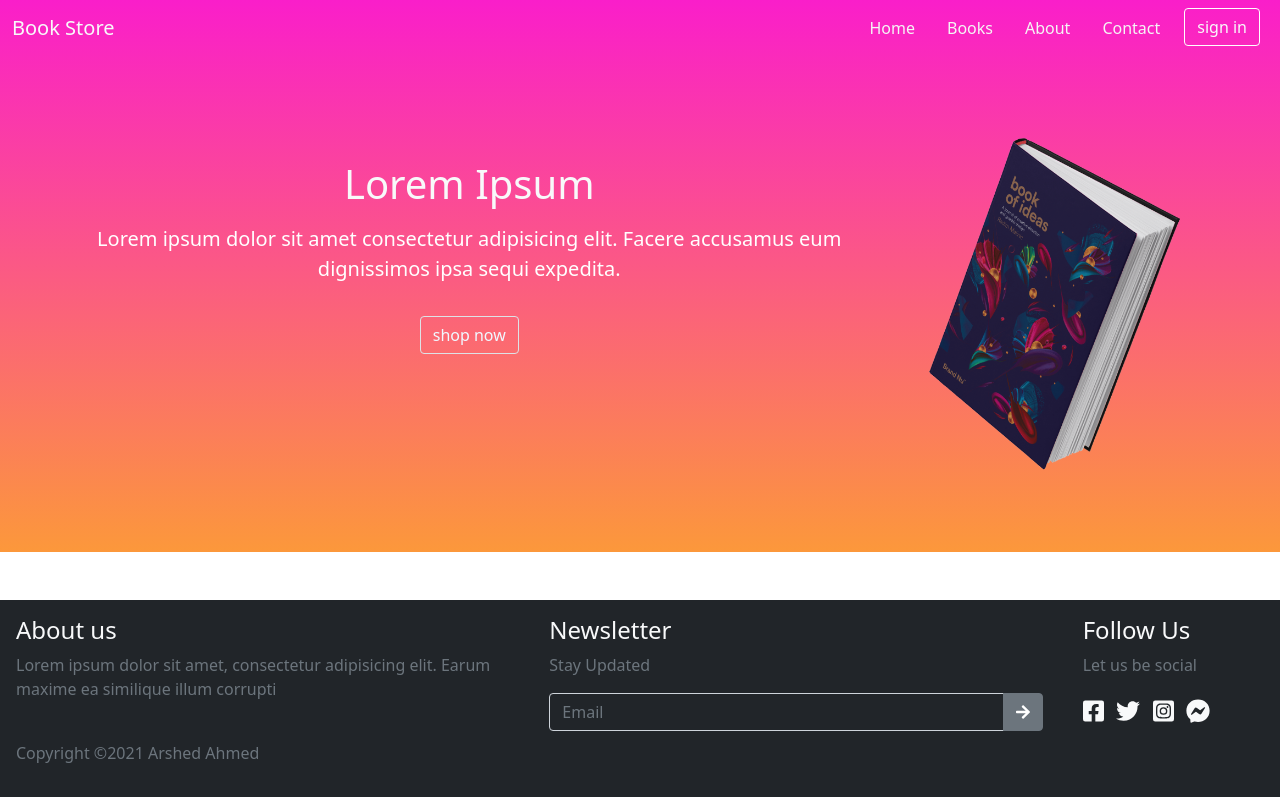
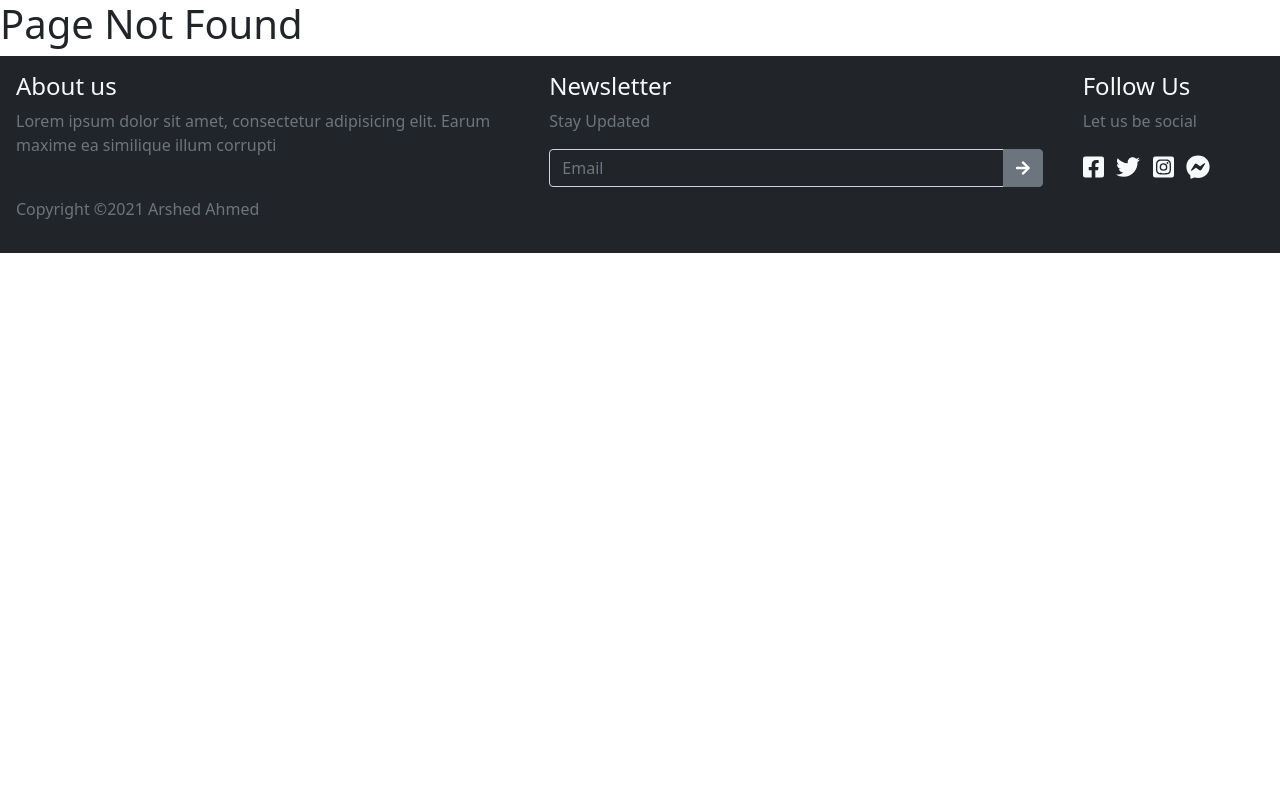
Before and after one commit to arshedgithub/Book-Store-with-react, a React (Create React App) app: page /not-found in a window 1280 px wide. Built offline with nearby package versions, Linux system fonts and the light colour scheme.

Commit message:
add page routing and redirecting

```diff
--- a/src/App.js
+++ b/src/App.js
@@ -2,11 +2,28 @@ import './App.css';
 import Home from './components/pages/home';
 import Footer from './components/footer';
 import React from 'react';
+import { Redirect, Route, Switch } from 'react-router-dom';
+import NotFound from './components/pages/notFound';
+import Contact from './components/pages/contact';
+import About from './components/pages/about';
+import Books from './components/pages/books';
+import SignIn from './components/pages/signIn';
 
 function App() {
   return (
     <React.Fragment>
-      <Home />
+      {/* <main className='container w-100'> */}
+      <Switch>
+        <Route path="/home" component={Home} />
+        <Route path="/books" component={Books} />
+        <Route path="/about" component={About} />
+        <Route path="/contact" component={Contact} />
+        <Route path="/signin" component={SignIn} />
+        <Route path="/not-found" component={NotFound} />
+        <Redirect from='/' exact to='/home' />
+        <Redirect to='/not-found' />
+      </Switch>
+      {/* </main> */}
       <Footer />
     </React.Fragment>
   );
--- a/src/components/navbar.jsx
+++ b/src/components/navbar.jsx
@@ -5,7 +5,7 @@ const NavBar = () => {
   return (
     <nav className="navbar navbar-expand-lg">
       <div className="container-fluid ">
-        <Link className="navbar-brand text-light" to="#">
+        <Link className="navbar-brand text-light" to="/home">
           Book Store
         </Link>
         <button
@@ -23,22 +23,22 @@ const NavBar = () => {
           <div className="me-auto"></div>
           <ul className="navbar-nav">
             <li className="nav-item px-2">
-              <NavLink className="nav-link" aria-current="page" to="#">
+              <NavLink className="nav-link" aria-current="page" to="/home">
                 Home
               </NavLink>
             </li>
             <li className="nav-item px-2">
-              <NavLink className="nav-link" to="#">
+              <NavLink className="nav-link" to="/books">
                 Books
               </NavLink>
             </li>
             <li className="nav-item px-2">
-              <NavLink className="nav-link" to="#">
+              <NavLink className="nav-link" to="/about">
                 About
               </NavLink>
             </li>
             <li className="nav-item px-2">
-              <NavLink className="nav-link" aria-current="page" to="#">
+              <NavLink className="nav-link" aria-current="page" to="/contact">
                 Contact
               </NavLink>
             </li>
--- /dev/null
+++ b/src/components/pages/about.jsx
@@ -0,0 +1,7 @@
+import React from "react";
+
+const About = () => {
+  return <h1>About</h1>;
+};
+
+export default About;
--- /dev/null
+++ b/src/components/pages/books.jsx
@@ -0,0 +1,7 @@
+import React from "react";
+
+const Books = () => {
+  return <h1>Books</h1>;
+};
+
+export default Books;
--- /dev/null
+++ b/src/components/pages/contact.jsx
@@ -0,0 +1,7 @@
+import React from "react";
+
+const Contact = () => {
+  return <h1>Contact</h1>;
+};
+
+export default Contact;
--- a/src/components/pages/notFound.jsx
+++ b/src/components/pages/notFound.jsx
@@ -1,7 +1,7 @@
-import React from 'react';
+import React from "react";
 
 const NotFound = () => {
-    return ( h1 );
-}
+  return <h1>Page Not Found</h1>;
+};
 
 export default NotFound;
--- /dev/null
+++ b/src/components/pages/signIn.jsx
@@ -0,0 +1,7 @@
+import React from "react";
+
+const SignIn = () => {
+  return <h1>sign in</h1>;
+};
+
+export default SignIn;
```
